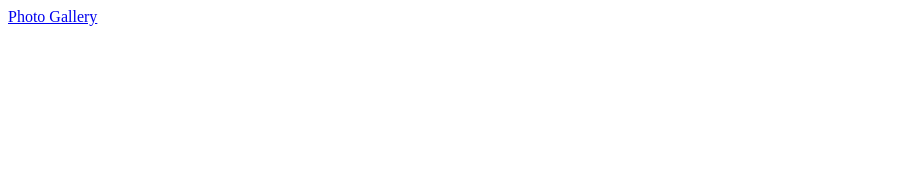
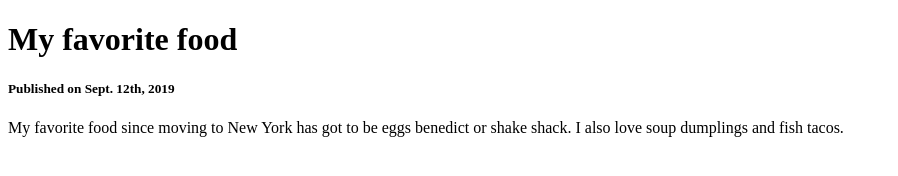
Before and after one commit to emilypavis/emilypavis.github.io, a plain HTML site: page index.html in a window 1280 px wide. Shown: the whole page, without its empty margins (0-898 px from the left). Drawn offline with Linux system fonts and the light colour scheme.

Commit message:
Updated Index.html

```diff
--- a/index.html
+++ b/index.html
@@ -1,2 +1,12 @@
-
-<a href="photogallery.html" target="_blank">Photo Gallery</a>
+<!DOCTYPE html>
+<html>
+<head>
+	<meta charset="utf-8">
+	<title>My test page</title>
+</head>
+<body>
+	<h1>My favorite food</h1>
+	<h5>Published on Sept. 12th, 2019</h5>
+	<p>My favorite food since moving to New York has got to be eggs benedict or shake shack. I also love soup dumplings and fish tacos.</p>
+</body>
+</html>
```
